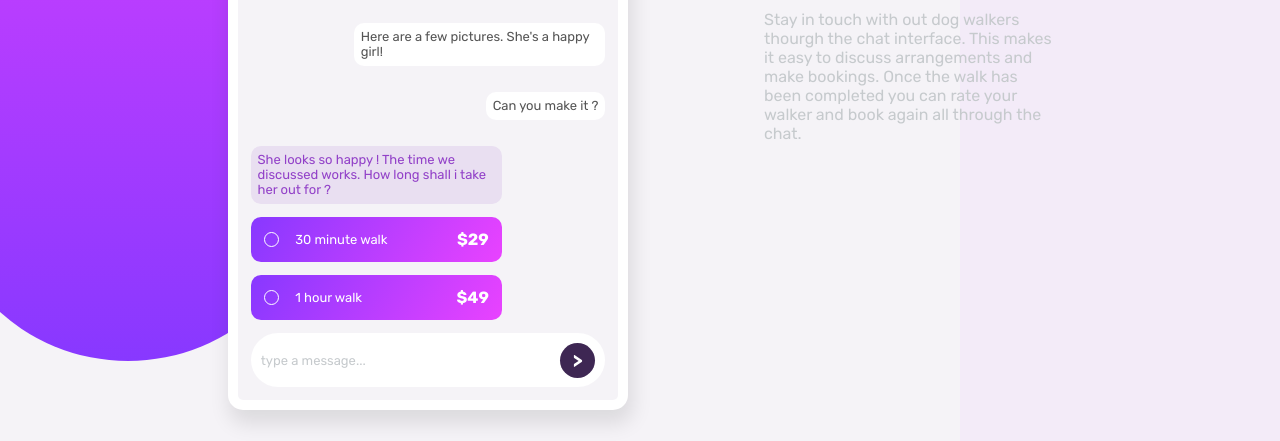
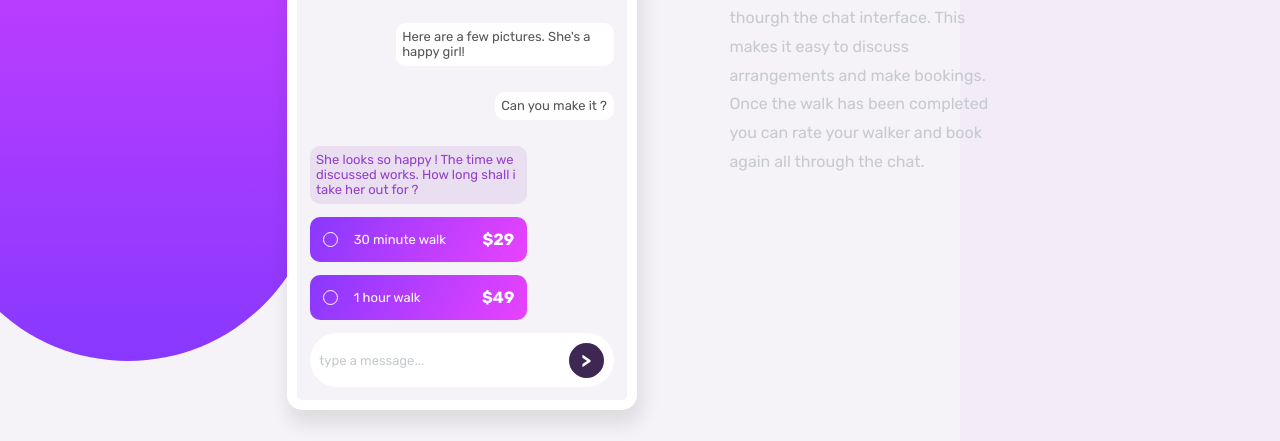
Before and after one commit to Flomhw/Chat-App-anding-page-challenge-HTML-CSS, a plain HTML site: page index.html in a window 1280 px wide. Shown: the part 359-800 px from the top of the page. Drawn offline with nearby package versions, Linux system fonts and the light colour scheme; files that its build step writes are made by us from their sources.

Commit message:
Add files via upload

```diff
--- a/components/responsive.scss
+++ b/components/responsive.scss
@@ -41,13 +41,13 @@
 
 @media (min-width: 1080px){
     .projectContainer {
-        padding: 0 10rem;
+        padding: 0 15rem;
         .contentContainer {
             .mobileContainer {
-                width: 400px;
+                width: 350px;
             }
             .textBlockContainer {
-                width: 30%;
+                width: 33%;
             }
         }
     }
--- a/components/textBlock.scss
+++ b/components/textBlock.scss
@@ -10,5 +10,6 @@
     p {
         font: 400 1rem 'Rubik', sans-serif;
         color: $blueText;
+        line-height: 1.8;
     }
 }
```
